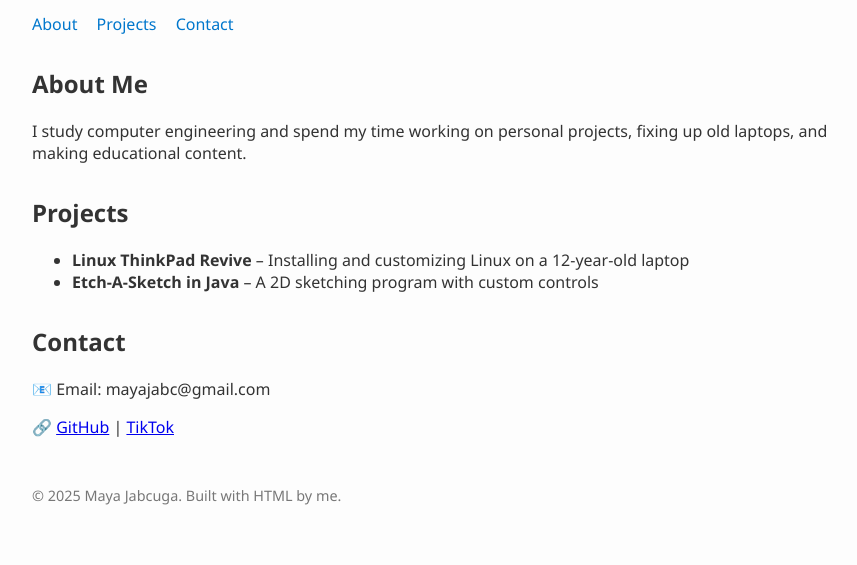
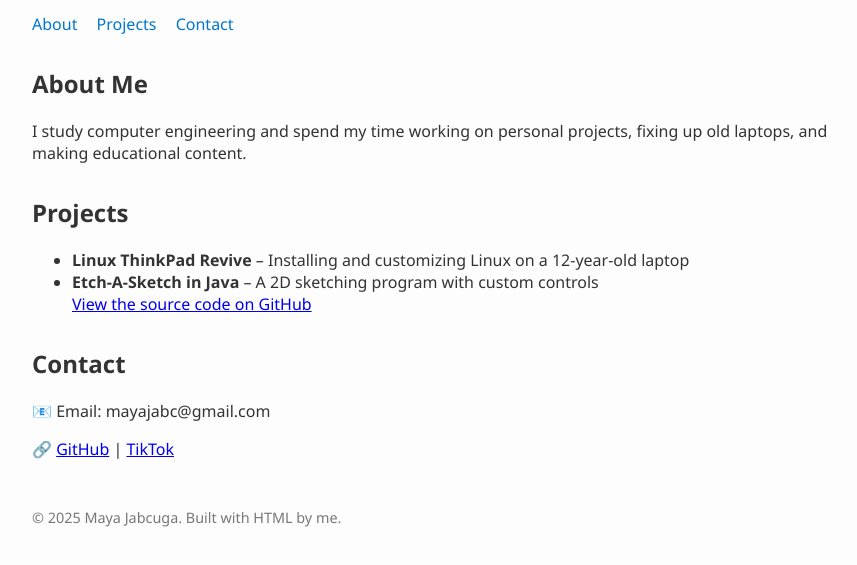
Before and after one commit to Maya-Jabcuga/maya-jabcuga.github.io, a plain HTML site: page index.html in a window 1280 px wide. Shown: the part 165-730 px from the top of the page, without its empty margins (208-1065 px from the left). Drawn offline with Linux system fonts and the light colour scheme.

Commit message:
Update index.html
added link to etch a sketch project

```diff
--- a/index.html
+++ b/index.html
@@ -58,6 +58,7 @@
         <ul>
             <li><strong>Linux ThinkPad Revive</strong> – Installing and customizing Linux on a 12-year-old laptop</li>
             <li><strong>Etch-A-Sketch in Java</strong> – A 2D sketching program with custom controls</li>
+            <a href="https://github.com/maya-jabcuga/etch-a-sketch-java" target="_blank">View the source code on GitHub</a>
         </ul>
     </section>
 
```
